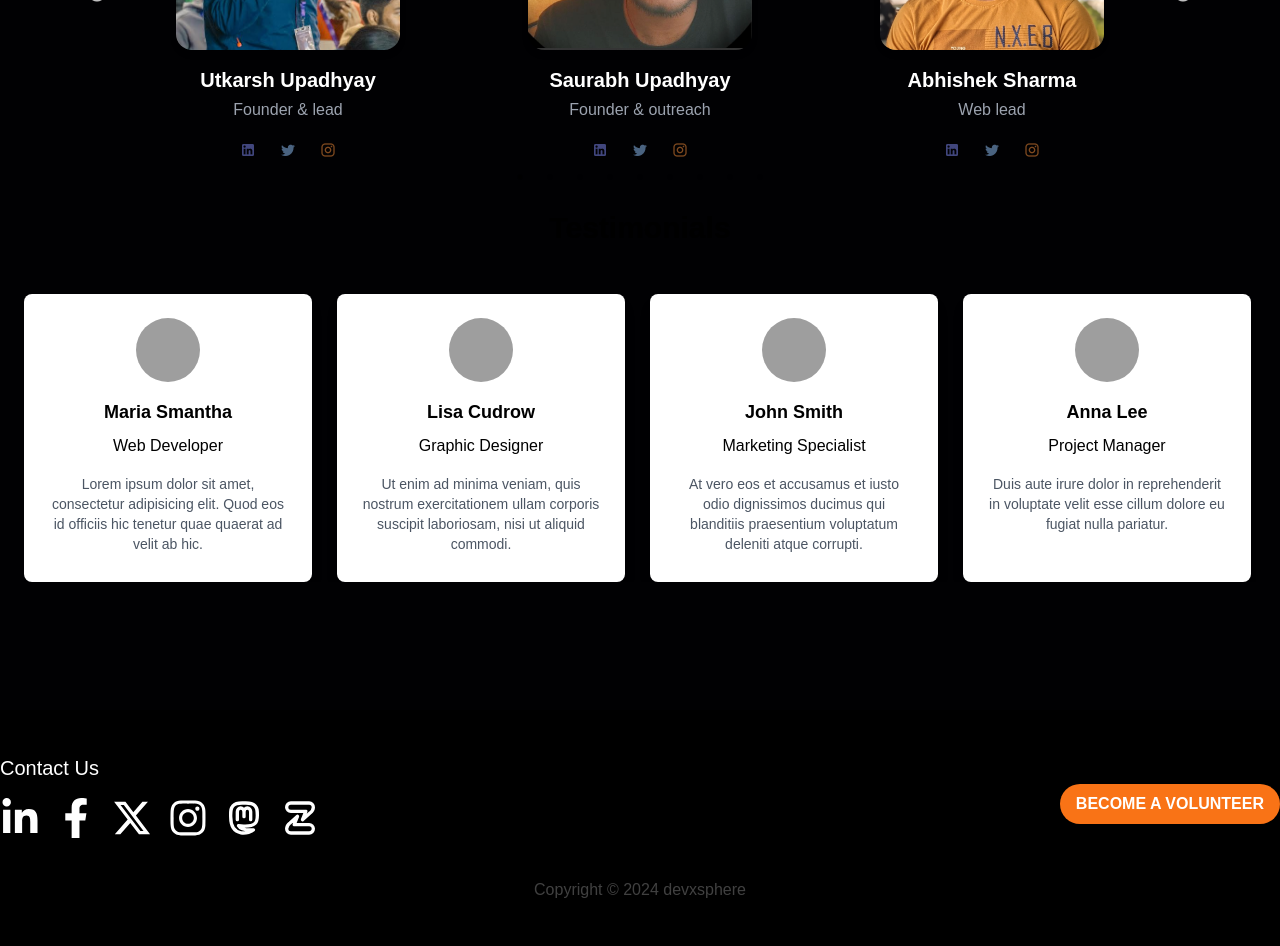
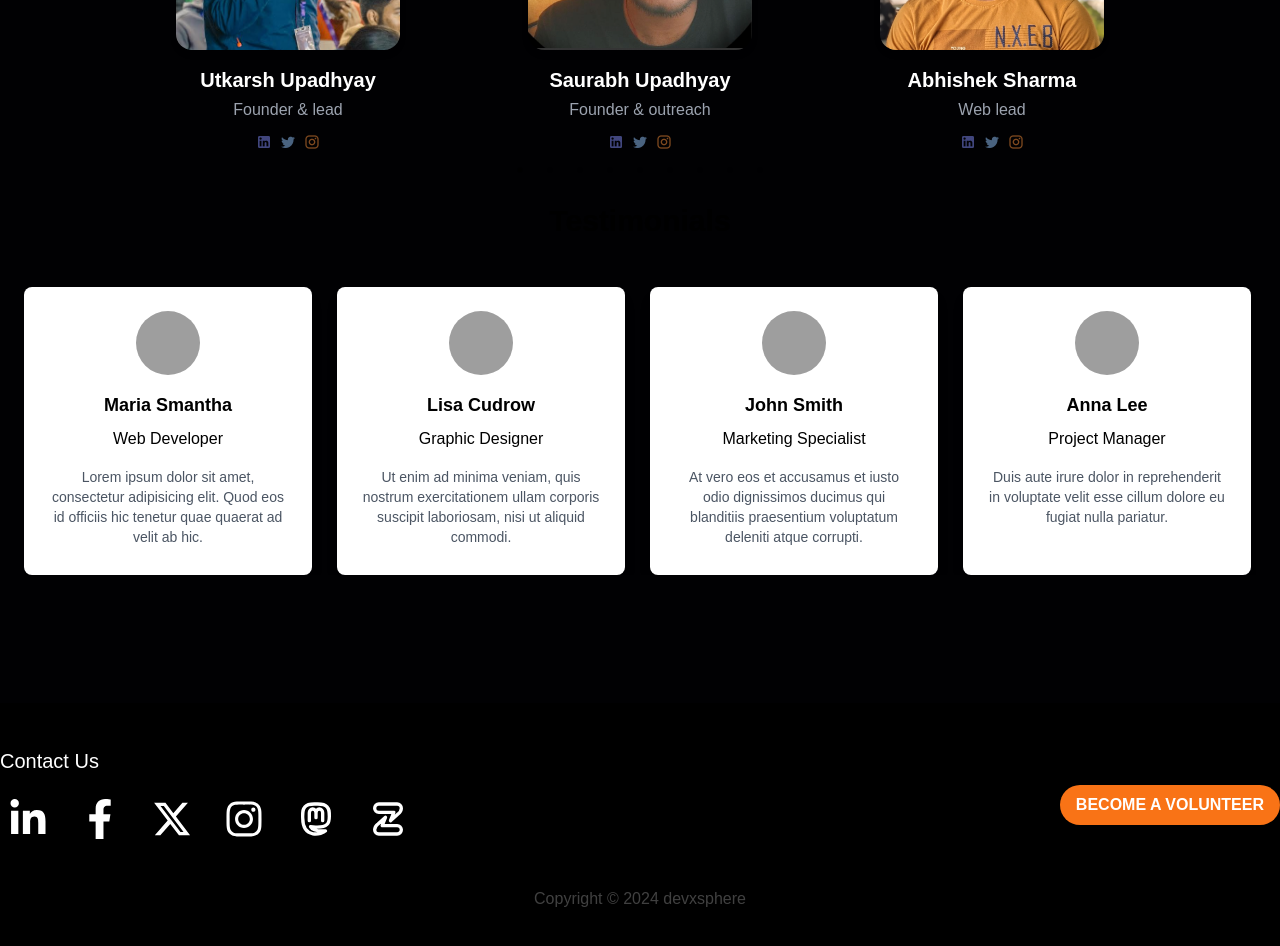
Before and after one commit to DevXsphere/Website-devxsphere, a React (Vite) app in the folder frontend/: page / in a window 1280 px wide. Shown: the part 1800-2746 px from the top of the page. Built offline with nearby package versions, Linux system fonts and the light colour scheme; grey boxes are pictures that could not be loaded; a web font is replaced by a local one.

Commit message:
hover effect on social media icons

```diff
--- a/frontend/src/components/Footer.jsx
+++ b/frontend/src/components/Footer.jsx
@@ -7,30 +7,36 @@ export default function Footer() {
   const socialMedias = [
     {
       link: "https://www.linkedin.com/company/DevXsphere",
-      // icon: <FaLinkedinIn className="size-8 md:size-10 xl:size-12" />,
       icon: <FaLinkedinIn className="size-8 md:size-8 xl:size-10" />,
+      className: " text-white hover:bg-blue-600 rounded-full p-2 transition-all duration-300 ease-in-out transform hover:scale-110"
     },
     {
       link: "https://www.facebook.com",
       icon: <FaFacebookF className="size-8 md:size-8 xl:size-10" />,
+      className: " text-white hover:bg-blue-500 rounded-full p-2 transition-all duration-300 ease-in-out transform hover:scale-110"
     },
     {
       link: "https://x.com/DevXsphere",
       icon: <FaXTwitter className="size-8 md:size-8 xl:size-10" />,
+      className: " text-white hover:bg-gray-800 rounded-full p-2 transition-all duration-300 ease-in-out transform hover:scale-110"
     },
     {
       link: "https://www.instagram.com/devXsphere/",
       icon: <FaInstagram className="size-8 md:size-8 xl:size-10" />,
+      className: " text-white hover:bg-gradient-to-r from-yellow-500 via-pink-500 to-purple-600 rounded-full p-2 transition-all duration-300 ease-in-out transform hover:scale-110"
     },
     {
       link: "https://mastodon.social",
       icon: <TbBrandMastodon className="size-8 md:size-8 xl:size-10" />,
+      className: " text-white hover:bg-purple-600 rounded-full p-2 transition-all duration-300 ease-in-out transform hover:scale-110"
     },
     {
       link: "https://zulip.com",
       icon: <TbBrandZulip className="size-8 md:size-8 xl:size-10" />,
+      className: " text-white hover:bg-green-600 rounded-full p-2 transition-all duration-300 ease-in-out transform hover:scale-110"
     },
   ];
+
 
   return (
     <footer className="bg-black text-white pt-8 pb-24">
@@ -46,7 +52,7 @@ export default function Footer() {
                   href={socialMedia.link}
                   target="_blank"
                   rel="noopener noreferrer"
-                  className="text-white hover:text-orange-500 transition-all duration-300 ease-in-out transform hover:scale-110"
+                  className={socialMedia.className}
                 >
                   {socialMedia.icon}
                 </a>
--- a/frontend/src/components/TeamSection.jsx
+++ b/frontend/src/components/TeamSection.jsx
@@ -376,21 +376,21 @@ export default function TeamSection() {
                         <div className="flex items-center justify-center opacity-50 hover:opacity-100 transition-opacity duration-300">
                           <a
                             href={member.links.linkedIn}
-                            className="flex rounded-full hover:bg-indigo-700 h-8 w-8 mx-1"
+                            className= " text-white hover:bg-blue-600 rounded-full px-1 transition-all duration-300 ease-in-out transform "
                           >
-                            <i className="mdi mdi-linkedin text-indigo-400 mx-auto mt-2"></i>
+                            <i className="mdi mdi-linkedin hover:text-white text-indigo-400 mx-auto mt-2"></i>
                           </a>
                           <a
                             href={member.links.twitter}
-                            className="flex rounded-full hover:bg-blue-700 h-8 w-8 mx-1"
+                             className=" text-white hover:bg-gray-800 rounded-full px-1 transition-all duration-300 ease-in-out transform hover:scale-100"
                           >
-                            <i className="mdi mdi-twitter text-blue-300 mx-auto mt-2"></i>
+                            <i className="mdi mdi-twitter  text-blue-300 mx-auto mt-2"></i>
                           </a>
                           <a
                             href={member.links.instagram}
-                            className="flex rounded-full hover:bg-orange-700 h-8 w-8 mx-1"
+                             className= " text-white hover:bg-gradient-to-r from-yellow-500 via-pink-500 to-purple-600 rounded-full px-1 transition-all duration-300 ease-in-out transform hover:scale-100"
                           >
-                            <i className="mdi mdi-instagram text-orange-400 mx-auto mt-2"></i>
+                            <i className="mdi mdi-instagram hover:text-white text-orange-400 mx-auto mt-2"></i>
                           </a>
                         </div>
                       </div>
```
